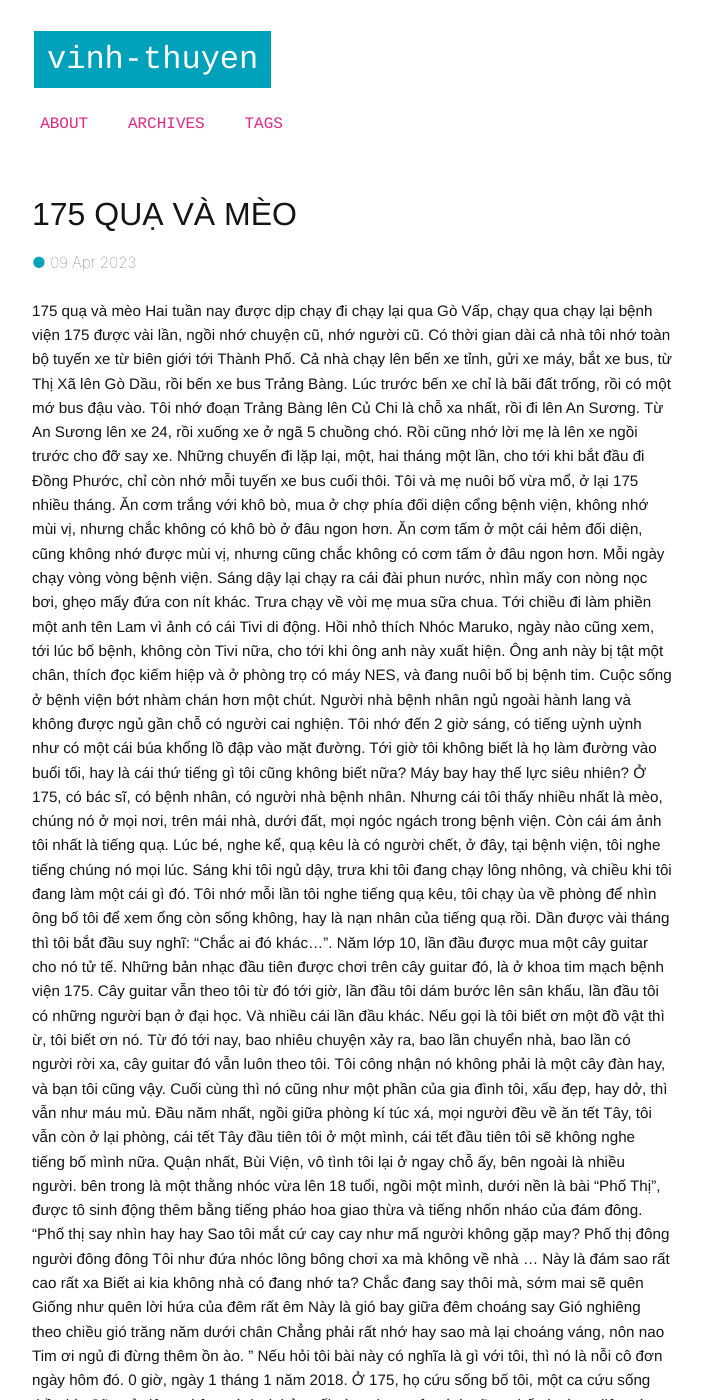
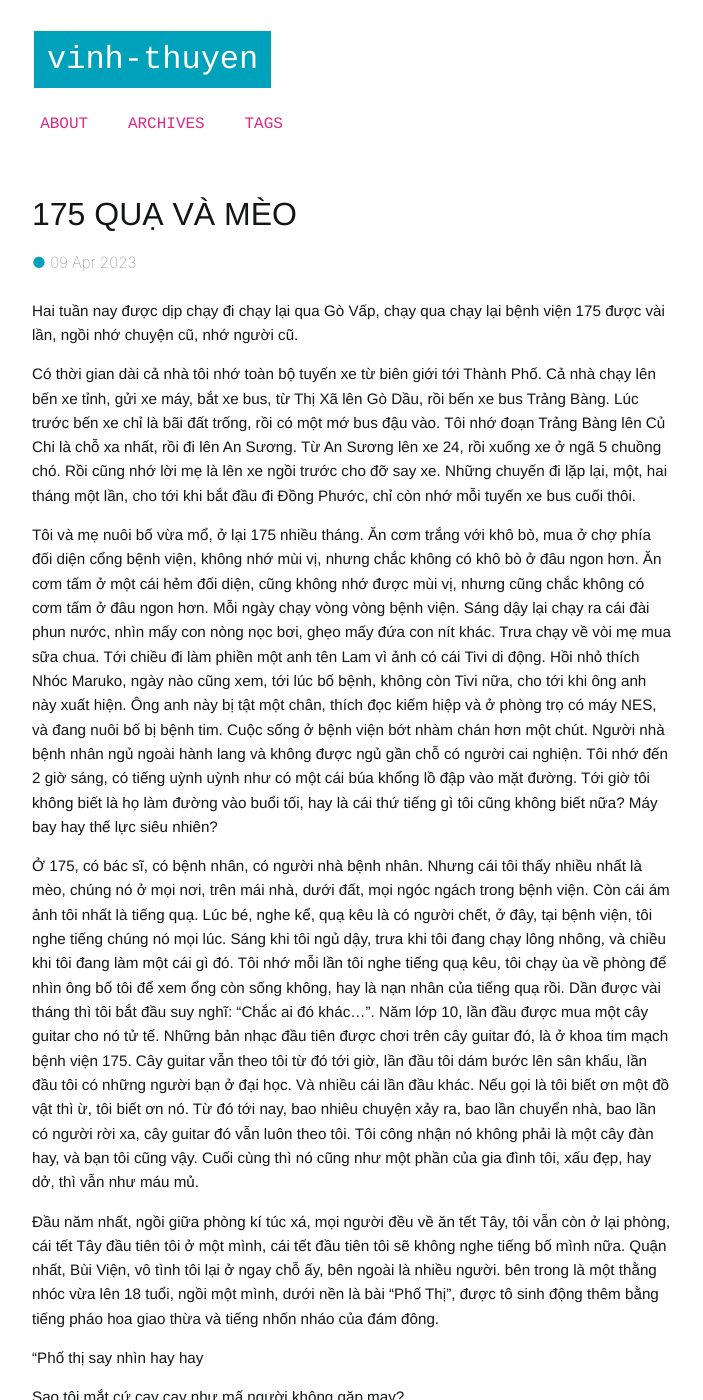
Before and after one commit to ntvthuyen/ntvthuyen.github.io_old, a Jekyll site: the page built from _posts/2023-05-3-175quavameo.md, in a window 1280 px wide and 1400 px high. Shown: the whole window, without its empty margins (288-991 px from the left). Built offline with Jekyll 4.4.1, drawn with Linux system fonts in a browser that asks for light colours; some web fonts are replaced; some of the changed text lies outside the part shown.

Commit message:
Update 2023-05-3-175quavameo.md

```diff
--- a/_posts/2023-05-3-175quavameo.md
+++ b/_posts/2023-05-3-175quavameo.md
@@ -4,26 +4,47 @@ date: 2023-04-09 23:55:00
 title: "175 quạ và mèo"
 tags: [Vietnamese,Chuyện bình thường]
 ---
-175 quạ và mèo
 Hai tuần nay được dịp chạy đi chạy lại qua Gò Vấp, chạy qua chạy lại bệnh viện 175 được vài lần, ngồi nhớ chuyện cũ, nhớ người cũ.
+
 Có thời gian dài cả nhà tôi nhớ toàn bộ tuyến xe từ biên giới tới Thành Phố. Cả nhà chạy lên bến xe tỉnh, gửi xe máy, bắt xe bus, từ Thị Xã lên Gò Dầu, rồi bến xe bus Trảng Bàng. Lúc trước bến xe chỉ là bãi đất trống, rồi có một mớ bus đậu vào. Tôi nhớ đoạn Trảng Bàng lên Củ Chi là chỗ xa nhất, rồi đi lên An Sương. Từ An Sương lên xe 24, rồi xuống xe ở ngã 5 chuồng chó. Rồi cũng nhớ lời mẹ là lên xe ngồi trước cho đỡ say xe. Những chuyến đi lặp lại, một, hai tháng một lần, cho tới khi bắt đầu đi Đồng Phước, chỉ còn nhớ mỗi tuyến xe bus cuối thôi.
+
 Tôi và mẹ nuôi bố vừa mổ, ở lại 175 nhiều tháng. Ăn cơm trắng với khô bò, mua ở chợ phía đối diện cổng bệnh viện, không nhớ mùi vị, nhưng chắc không có khô bò ở đâu ngon hơn. Ăn cơm tấm ở một cái hẻm đối diện, cũng không nhớ được mùi vị, nhưng cũng chắc không có cơm tấm ở đâu ngon hơn. Mỗi ngày chạy vòng vòng bệnh viện. Sáng dậy lại chạy ra cái đài phun nước, nhìn mấy con nòng nọc bơi, ghẹo mấy đứa con nít khác. Trưa chạy về vòi mẹ mua sữa chua. Tới chiều đi làm phiền một anh tên Lam vì ảnh có cái Tivi di động. Hồi nhỏ thích Nhóc Maruko, ngày nào cũng xem, tới lúc bố bệnh, không còn Tivi nữa, cho tới khi ông anh này xuất hiện. Ông anh này bị tật một chân, thích đọc kiếm hiệp và ở phòng trọ có máy NES, và đang nuôi bố bị bệnh tim. Cuộc sống ở bệnh viện bớt nhàm chán hơn một chút. Người nhà bệnh nhân ngủ ngoài hành lang và không được ngủ gần chỗ có người cai nghiện. Tôi nhớ đến 2 giờ sáng, có tiếng uỳnh uỳnh như có một cái búa khổng lồ đập vào mặt đường. Tới giờ tôi không biết là họ làm đường vào buổi tối, hay là cái thứ tiếng gì tôi cũng không biết nữa? Máy bay hay thế lực siêu nhiên?
+
 Ở 175, có bác sĩ, có bệnh nhân, có người nhà bệnh nhân. Nhưng cái tôi thấy nhiều nhất là mèo, chúng nó ở mọi nơi, trên mái nhà, dưới đất, mọi ngóc ngách trong bệnh viện. Còn cái ám ảnh tôi nhất là tiếng quạ. Lúc bé, nghe kể, quạ kêu là có người chết, ở đây, tại bệnh viện, tôi nghe tiếng chúng nó mọi lúc. Sáng khi tôi ngủ dậy, trưa khi tôi đang chạy lông nhông, và chiều khi tôi đang làm một cái gì đó. Tôi nhớ mỗi lần tôi nghe tiếng quạ kêu, tôi chạy ùa về phòng để nhìn ông bố tôi để xem ổng còn sống không, hay là nạn nhân của tiếng quạ rồi. Dần được vài tháng thì tôi bắt đầu suy nghĩ: “Chắc ai đó khác…”.
 Năm lớp 10, lần đầu được mua một cây guitar cho nó tử tế. Những bản nhạc đầu tiên được chơi trên cây guitar đó, là ở khoa tim mạch bệnh viện 175. Cây guitar vẫn theo tôi từ đó tới giờ, lần đầu tôi dám bước lên sân khấu, lần đầu tôi có những người bạn ở đại học. Và nhiều cái lần đầu khác. Nếu gọi là tôi biết ơn một đồ vật thì ừ, tôi biết ơn nó. Từ đó tới nay, bao nhiêu chuyện xảy ra, bao lần chuyển nhà, bao lần có người rời xa, cây guitar đó vẫn luôn theo tôi. Tôi công nhận nó không phải là một cây đàn hay, và bạn tôi cũng vậy. Cuối cùng thì nó cũng như một phần của gia đình tôi, xấu đẹp, hay dở, thì vẫn như máu mủ.
+
 Đầu năm nhất, ngồi giữa phòng kí túc xá, mọi người đều về ăn tết Tây, tôi vẫn còn ở lại phòng, cái tết Tây đầu tiên tôi ở một mình, cái tết đầu tiên tôi sẽ không nghe tiếng bố mình nữa. Quận nhất, Bùi Viện, vô tình tôi lại ở ngay chỗ ấy, bên ngoài là nhiều người. bên trong là một thằng nhóc vừa lên 18 tuổi, ngồi một mình, dưới nền là bài “Phố Thị”, được tô sinh động thêm bằng tiếng pháo hoa giao thừa và tiếng nhốn nháo của đám đông.
+
 “Phố thị say nhìn hay hay
+
 Sao tôi mắt cứ cay cay như mấ người không gặp may?
+
 Phố thị đông người đông đông
+
 Tôi như đứa nhóc lông bông chơi xa mà không về nhà
+
 …
+
 Này là đám sao rất cao rất xa
+
 Biết ai kia không nhà có đang nhớ ta?
+
 Chắc đang say thôi mà, sớm mai sẽ quên
+
 Giống như quên lời hứa của đêm rất êm
+
+
+
 Này là gió bay giữa đêm choáng say
+
 Gió nghiêng theo chiều gió trăng năm dưới chân
+
 Chẳng phải rất nhớ hay sao mà lại choáng váng, nôn nao
+
 Tim ơi ngủ đi đừng thêm ồn ào.
+
 ”
+
 Nếu hỏi tôi bài này có nghĩa là gì với tôi, thì nó là nỗi cô đơn ngày hôm đó. 0 giờ, ngày 1 tháng 1 năm 2018.
+
 Ở 175, họ cứu sống bố tôi, một ca cứu sống thần kỳ. Cũng ở đây nơi ông rút hơi thở cuối cùng theo một cách cũng.. bất thường, liệu có con quạ nào ở đó kêu lên lúc đó không? Lần này tôi không còn chạy lại nhìn ông ngay được.
```
